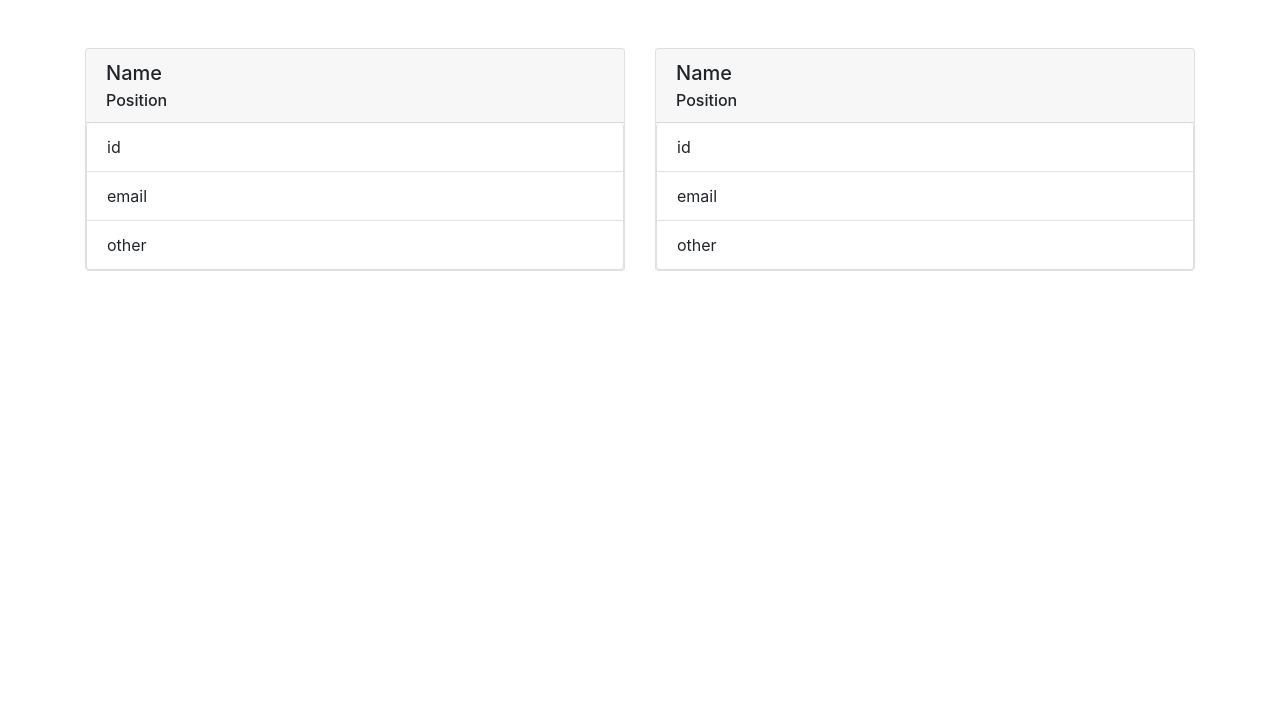
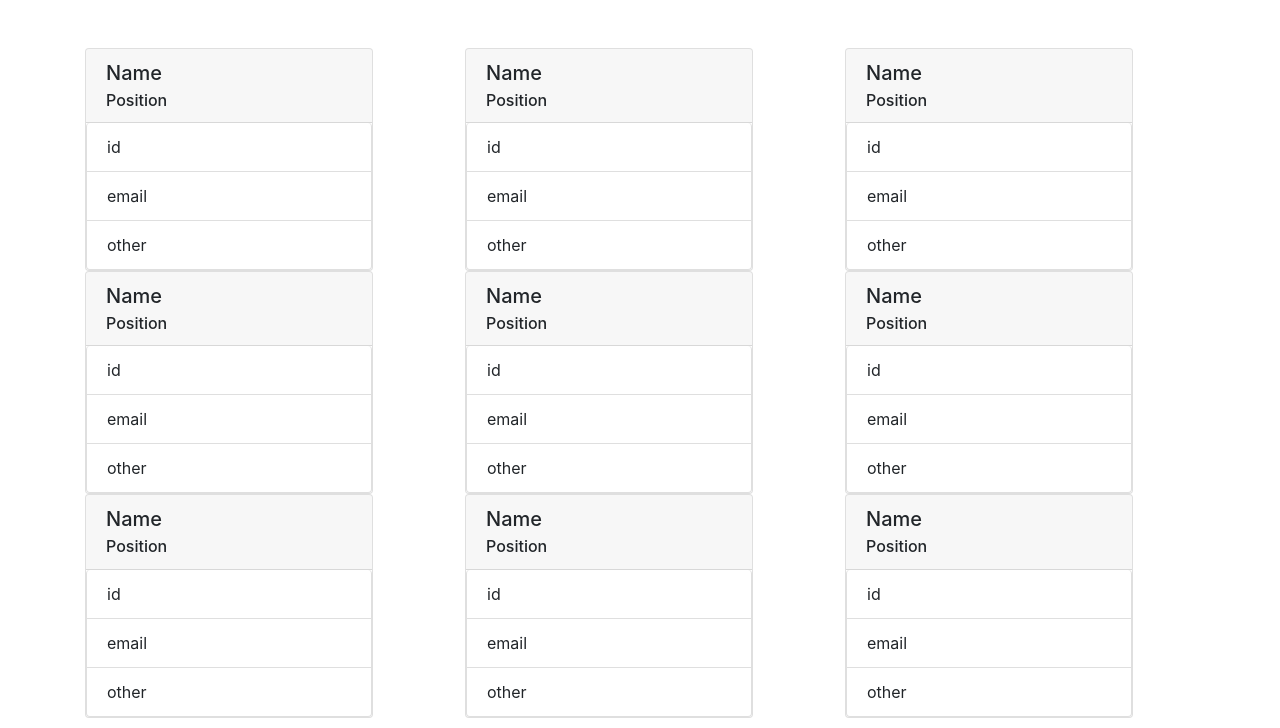
Before and after one commit to eramos3/Team-Profile-Generator, a website: page setup.html in a window 1280 px wide. Shown: the part 72-800 px from the top of the page. Drawn offline with nearby package versions, Linux system fonts and the light colour scheme.

Commit message:
generated html & file system added

```diff
--- a/setup.html
+++ b/setup.html
@@ -19,8 +19,8 @@
     <main>
         <div class="container mt-5">
             <div class="row">
-                <div class="col-sm-6">
-                    <div class="card">
+                <div class="col">
+                    <div class="card" style="width: 18rem;">
                         <div class="card-body card-header">
                             <h5 class="card-title">Name</h5>
                             <h6 class="card-subtitle">Position</h6>
@@ -32,8 +32,99 @@
                         </ul>
                     </div>
                 </div>
-                <div class="col-sm-6">
-                    <div class="card">
+                <div class="col">
+                    <div class="card" style="width: 18rem;">
+                        <div class="card-body card-header">
+                            <h5 class="card-title">Name</h5>
+                            <h6 class="card-subtitle">Position</h6>
+                        </div>
+                        <ul class="list-group">
+                            <li class="list-group-item">id</li>
+                            <li class="list-group-item">email</li>
+                            <li class="list-group-item">other</li>
+                        </ul>
+                    </div>
+                </div>
+                <div class="col">
+                    <div class="card" style="width: 18rem;">
+                        <div class="card-body card-header">
+                            <h5 class="card-title">Name</h5>
+                            <h6 class="card-subtitle">Position</h6>
+                        </div>
+                        <ul class="list-group">
+                            <li class="list-group-item">id</li>
+                            <li class="list-group-item">email</li>
+                            <li class="list-group-item">other</li>
+                        </ul>
+                    </div>
+                </div>
+                <div class="col">
+                    <div class="card" style="width: 18rem;">
+                        <div class="card-body card-header">
+                            <h5 class="card-title">Name</h5>
+                            <h6 class="card-subtitle">Position</h6>
+                        </div>
+                        <ul class="list-group">
+                            <li class="list-group-item">id</li>
+                            <li class="list-group-item">email</li>
+                            <li class="list-group-item">other</li>
+                        </ul>
+                    </div>
+                </div>
+                <div class="col">
+                    <div class="card" style="width: 18rem;">
+                        <div class="card-body card-header">
+                            <h5 class="card-title">Name</h5>
+                            <h6 class="card-subtitle">Position</h6>
+                        </div>
+                        <ul class="list-group">
+                            <li class="list-group-item">id</li>
+                            <li class="list-group-item">email</li>
+                            <li class="list-group-item">other</li>
+                        </ul>
+                    </div>
+                </div>
+                <div class="col">
+                    <div class="card" style="width: 18rem;">
+                        <div class="card-body card-header">
+                            <h5 class="card-title">Name</h5>
+                            <h6 class="card-subtitle">Position</h6>
+                        </div>
+                        <ul class="list-group">
+                            <li class="list-group-item">id</li>
+                            <li class="list-group-item">email</li>
+                            <li class="list-group-item">other</li>
+                        </ul>
+                    </div>
+                </div>
+                <div class="col">
+                    <div class="card" style="width: 18rem;">
+                        <div class="card-body card-header">
+                            <h5 class="card-title">Name</h5>
+                            <h6 class="card-subtitle">Position</h6>
+                        </div>
+                        <ul class="list-group">
+                            <li class="list-group-item">id</li>
+                            <li class="list-group-item">email</li>
+                            <li class="list-group-item">other</li>
+                        </ul>
+                    </div>
+                </div>
+                <div class="col">
+                    <div class="card" style="width: 18rem;">
+                        <div class="card-body card-header">
+                            <h5 class="card-title">Name</h5>
+                            <h6 class="card-subtitle">Position</h6>
+                        </div>
+                        <ul class="list-group">
+                            <li class="list-group-item">id</li>
+                            <li class="list-group-item">email</li>
+                            <li class="list-group-item">other</li>
+                        </ul>
+                    </div>
+                </div>
+                 <div class="col">
+                    <div class="card" style="width: 18rem;">
                         <div class="card-body card-header">
                             <h5 class="card-title">Name</h5>
                             <h6 class="card-subtitle">Position</h6>
```
Also changed, not shown: index.js (+7 -3 lines), src/genHtml.js (+11 -11 lines), src/htmlTemplate.js (+76 -55 lines), dist/teamGen.html.
